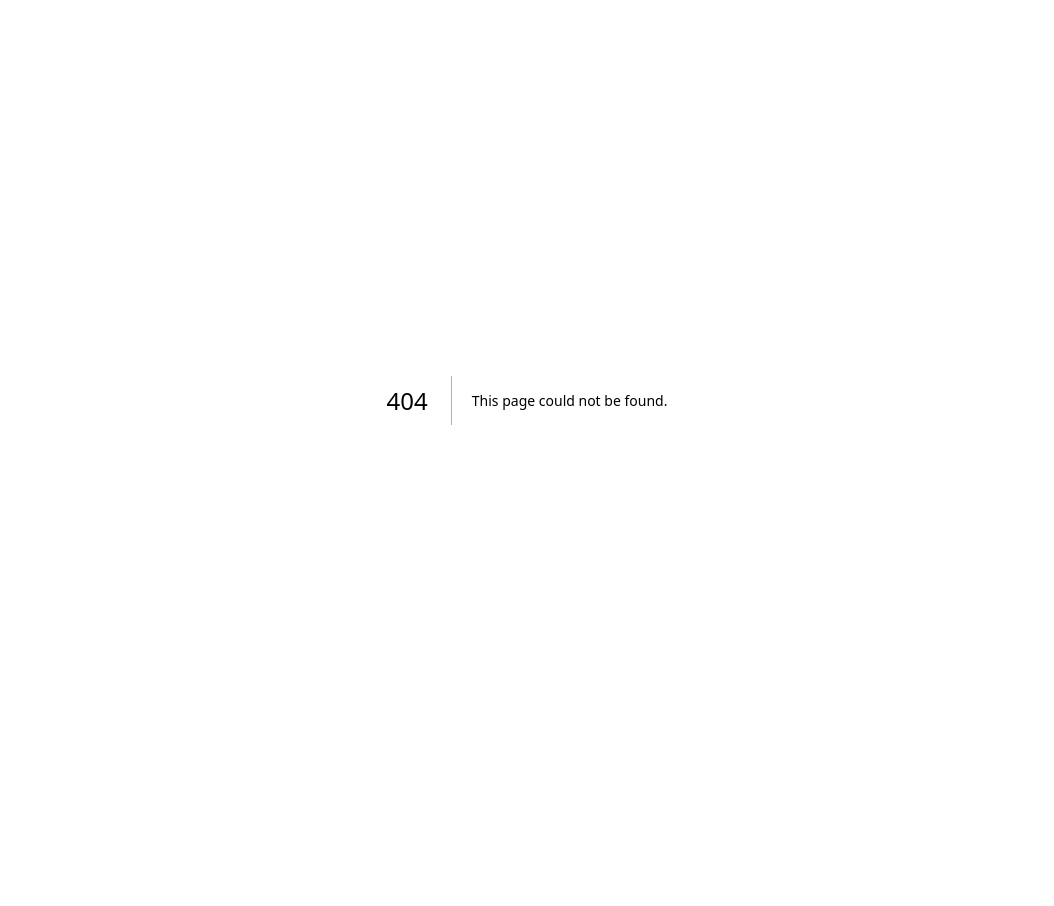
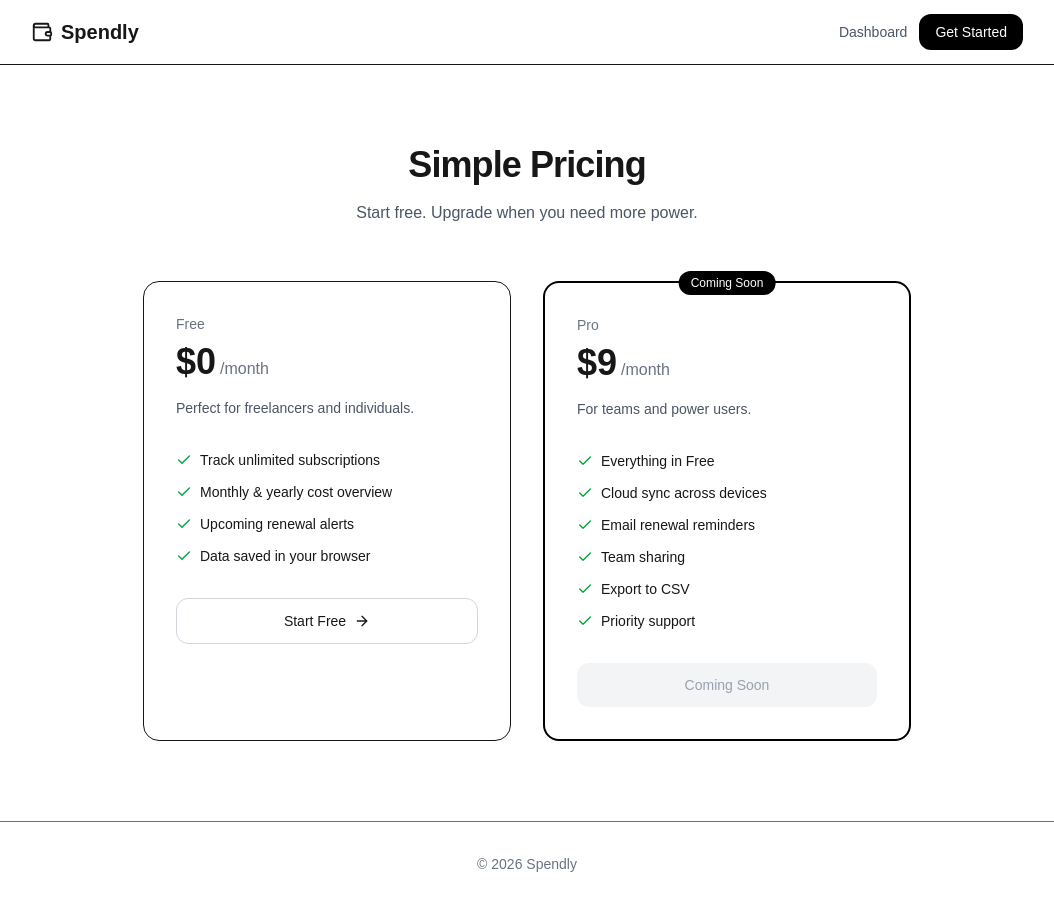
Before and after one commit to sbrstone786-cloud/spendly, a Next.js app: page /pricing in a window 1280 px wide. Before the commit this address had no page. Shown: the whole page, without its empty margins (113-1167 px from the left). Before the commit the page ends 800 px from the top, so only its background shows below. Built offline with nearby package versions, Linux system fonts and the light colour scheme.

Commit message:
Added pricing page

```diff
--- /dev/null
+++ b/app/pricing/page.tsx
@@ -0,0 +1,132 @@
+import Link from "next/link";
+import { Check, Wallet, ArrowRight } from "lucide-react";
+
+export default function Pricing() {
+  return (
+    <div className="min-h-screen bg-white">
+      {/* Navbar */}
+      <nav className="border-b sticky top-0 z-50 bg-white/90 backdrop-blur-sm">
+        <div className="max-w-5xl mx-auto px-4 h-16 flex items-center justify-between">
+          <Link href="/" className="flex items-center gap-2 font-bold text-xl">
+            <Wallet size={22} />
+            Spendly
+          </Link>
+          <div className="flex items-center gap-3">
+            <Link href="/dashboard" className="text-sm font-medium text-gray-600 hover:text-gray-900">
+              Dashboard
+            </Link>
+            <Link
+              href="/dashboard"
+              className="bg-black text-white text-sm font-medium px-4 py-2 rounded-xl hover:bg-gray-800 transition"
+            >
+              Get Started
+            </Link>
+          </div>
+        </div>
+      </nav>
+
+      <div className="max-w-5xl mx-auto px-4 py-20">
+        <div className="text-center mb-14">
+          <h1 className="text-4xl font-bold tracking-tight">Simple Pricing</h1>
+          <p className="mt-4 text-gray-600 max-w-xl mx-auto">
+            Start free. Upgrade when you need more power.
+          </p>
+        </div>
+
+        <div className="grid md:grid-cols-2 gap-8 max-w-3xl mx-auto">
+          {/* Free Plan */}
+          <div className="border rounded-2xl p-8 bg-white">
+            <div className="text-sm font-medium text-gray-500 mb-2">Free</div>
+            <div className="flex items-baseline gap-1">
+              <span className="text-4xl font-bold">$0</span>
+              <span className="text-gray-500">/month</span>
+            </div>
+            <p className="mt-4 text-sm text-gray-600">
+              Perfect for freelancers and individuals.
+            </p>
+
+            <ul className="mt-8 space-y-3">
+              <li className="flex items-center gap-2 text-sm">
+                <Check size={16} className="text-green-600" />
+                Track unlimited subscriptions
+              </li>
+              <li className="flex items-center gap-2 text-sm">
+                <Check size={16} className="text-green-600" />
+                Monthly & yearly cost overview
+              </li>
+              <li className="flex items-center gap-2 text-sm">
+                <Check size={16} className="text-green-600" />
+                Upcoming renewal alerts
+              </li>
+              <li className="flex items-center gap-2 text-sm">
+                <Check size={16} className="text-green-600" />
+                Data saved in your browser
+              </li>
+            </ul>
+
+            <Link
+              href="/dashboard"
+              className="mt-8 flex items-center justify-center gap-2 w-full border border-gray-300 rounded-xl py-3 text-sm font-medium hover:bg-gray-50 transition"
+            >
+              Start Free
+              <ArrowRight size={16} />
+            </Link>
+          </div>
+
+          {/* Pro Plan */}
+          <div className="border-2 border-black rounded-2xl p-8 bg-white relative">
+            <div className="absolute -top-3 left-1/2 -translate-x-1/2 bg-black text-white text-xs font-medium px-3 py-1 rounded-full">
+              Coming Soon
+            </div>
+            <div className="text-sm font-medium text-gray-500 mb-2">Pro</div>
+            <div className="flex items-baseline gap-1">
+              <span className="text-4xl font-bold">$9</span>
+              <span className="text-gray-500">/month</span>
+            </div>
+            <p className="mt-4 text-sm text-gray-600">
+              For teams and power users.
+            </p>
+
+            <ul className="mt-8 space-y-3">
+              <li className="flex items-center gap-2 text-sm">
+                <Check size={16} className="text-green-600" />
+                Everything in Free
+              </li>
+              <li className="flex items-center gap-2 text-sm">
+                <Check size={16} className="text-green-600" />
+                Cloud sync across devices
+              </li>
+              <li className="flex items-center gap-2 text-sm">
+                <Check size={16} className="text-green-600" />
+                Email renewal reminders
+              </li>
+              <li className="flex items-center gap-2 text-sm">
+                <Check size={16} className="text-green-600" />
+                Team sharing
+              </li>
+              <li className="flex items-center gap-2 text-sm">
+                <Check size={16} className="text-green-600" />
+                Export to CSV
+              </li>
+              <li className="flex items-center gap-2 text-sm">
+                <Check size={16} className="text-green-600" />
+                Priority support
+              </li>
+            </ul>
+
+            <button
+              disabled
+              className="mt-8 w-full bg-gray-100 text-gray-400 rounded-xl py-3 text-sm font-medium cursor-not-allowed"
+            >
+              Coming Soon
+            </button>
+          </div>
+        </div>
+      </div>
+
+      <footer className="border-t py-8 text-center text-sm text-gray-500">
+        © 2026 Spendly
+      </footer>
+    </div>
+  );
+}
```
